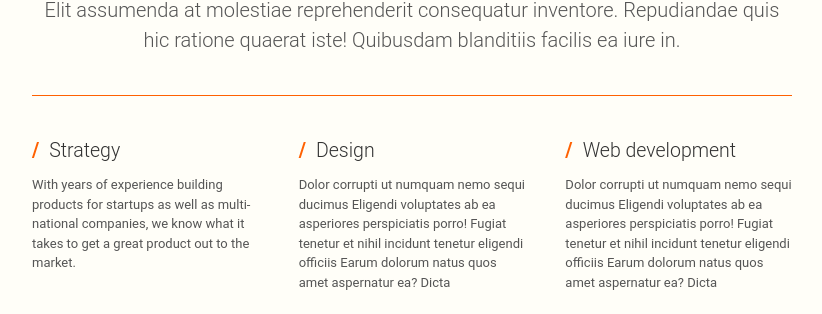
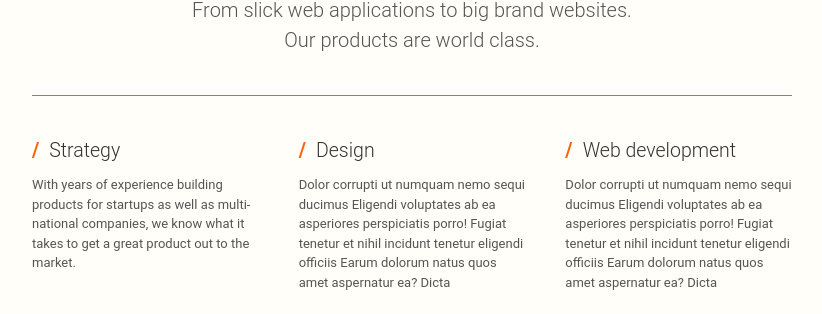
Before and after one commit to DCUBEDcode/dcubed, a plain HTML site: page index.html in a window 1280 px wide. Shown: the part 486-800 px from the top of the page, without its empty margins (228-1050 px from the left). Drawn offline with Linux system fonts and the light colour scheme.

Commit message:
Update header

```diff
--- a/index.html
+++ b/index.html
@@ -25,7 +25,7 @@
       <div class="hero">
         <div class="container">
           <h1 class="flat hero__title">We make that good stuff</h1>
-          <p class="hero__desc">Elit assumenda at molestiae reprehenderit consequatur inventore. Repudiandae quis hic ratione quaerat iste! Quibusdam blanditiis facilis ea iure in.</p>
+          <p class="hero__desc">From slick web applications to big brand websites.<br>Our products are world class.</p>
           <div class="actions">
             <a href="#" class="action">
               <h2>Strategy</h2>
```
